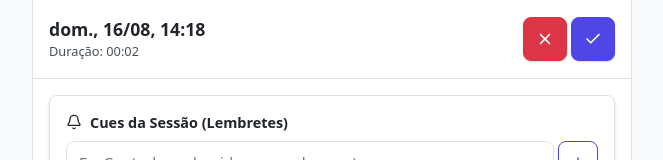
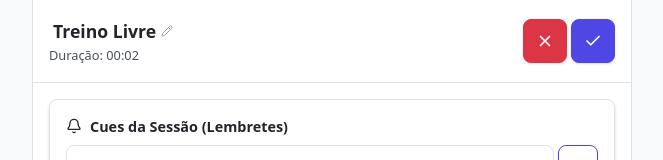
Before and after one commit to DeividSouSan/meu-treino, a React (Vite) app: page / in a window 1280 px wide. Both pictures are taken after a click on the button "Criar primeiro treino". Shown: the top 160 px of the page, without its empty margins (308-971 px from the left). Built offline with nearby package versions, Linux system fonts and the light colour scheme.

Commit message:
feat(treino): adiciona edição inline do nome do treino no cabeçalho

```diff
--- a/src/components/active-workout/ActiveWorkoutHeader.tsx
+++ b/src/components/active-workout/ActiveWorkoutHeader.tsx
@@ -1,8 +1,8 @@
-import { useState } from 'react';
+import { useState, useEffect } from 'react';
 import type { WorkoutSession } from '../../types/workout';
 import type { UseStopwatchResult } from '../../hooks/useStopwatch';
 import { MtButton, MtConfirmDialog } from '../ui';
-import { X, Check } from 'lucide-react';
+import { X, Check, Pencil } from 'lucide-react';
 
 export interface ActiveWorkoutHeaderProps {
   /**
@@ -26,6 +26,11 @@ export interface ActiveWorkoutHeaderProps {
    * Ação disparada pelo botão de cancelar. Também exige confirmação.
    */
   onCancel: () => void;
+  /**
+   * Chamado quando o usuário confirma a edição do nome (blur ou Enter).
+   * O header garante que o valor enviado não é vazio antes de chamar.
+   */
+  onRenameSession: (newName: string) => void;
 }
 
 /**
@@ -33,7 +38,10 @@ export interface ActiveWorkoutHeaderProps {
  *
  * É autocontido quanto à interação: ele pergunta confirmação ao usuário
  * (Salvar/Encerrar e Cancelar) antes de delegar para os callbacks recebidos.
- * Assim a única regra de "ação acidental precisa de confirmação" vive aqui.
+ * O nome do treino é editável inline — tocar no título ou no ícone de lápis
+ * ativa um input. Ao perder o foco (blur) ou pressionar Enter, o nome é salvo;
+ * se ficar vazio, o último nome válido é restaurado silenciosamente.
+ * Escape descarta a edição sem salvar.
  */
 export function ActiveWorkoutHeader({
   session,
@@ -41,17 +49,44 @@ export function ActiveWorkoutHeader({
   durationStopwatch,
   onSaveOrFinish,
   onCancel,
+  onRenameSession,
 }: ActiveWorkoutHeaderProps) {
   const [isCancelDialogOpen, setIsCancelDialogOpen] = useState(false);
   const [isSaveDialogOpen, setIsSaveDialogOpen] = useState(false);
+  const [isEditingName, setIsEditingName] = useState(false);
+  const [draftName, setDraftName] = useState(session.name);
 
-  const formattedDate = new Date(session.date).toLocaleDateString('pt-BR', {
-    weekday: 'short',
-    day: '2-digit',
-    month: '2-digit',
-    hour: '2-digit',
-    minute: '2-digit',
-  });
+  /**
+   * Sincroniza o rascunho do nome quando a sessão muda externamente
+   * (ex: ao abrir um treino salvo no modo de edição).
+   */
+  useEffect(() => {
+    setDraftName(session.name);
+  }, [session.name]);
+
+
+  /**
+   * Valida e persiste o nome rascunho ao sair do campo.
+   * Se o valor trimado for vazio, restaura silenciosamente o último nome válido.
+   */
+  const commitName = () => {
+    const trimmedName = draftName.trim();
+    if (trimmedName === '') {
+      setDraftName(session.name);
+    } else if (trimmedName !== session.name) {
+      onRenameSession(trimmedName);
+    }
+    setIsEditingName(false);
+  };
+
+  const handleNameKeyDown = (event: React.KeyboardEvent<HTMLInputElement>) => {
+    if (event.key === 'Enter') {
+      commitName();
+    } else if (event.key === 'Escape') {
+      setDraftName(session.name);
+      setIsEditingName(false);
+    }
+  };
 
   const handleConfirmCancel = () => {
     setIsCancelDialogOpen(false);
@@ -76,15 +111,35 @@ export function ActiveWorkoutHeader({
   return (
     <>
       <header>
-        <div>
-          <h1 style={{ fontSize: '1.1rem' }}>
-            {formattedDate}
-          </h1>
+        <div style={{ flex: 1, minWidth: 0, overflow: 'hidden' }}>
+          {isEditingName ? (
+            <input
+              className="workout-name-input"
+              value={draftName}
+              onChange={(event) => setDraftName(event.target.value)}
+              onBlur={commitName}
+              onKeyDown={handleNameKeyDown}
+              maxLength={40}
+              // eslint-disable-next-line jsx-a11y/no-autofocus
+              autoFocus
+              aria-label="Nome do treino"
+            />
+          ) : (
+            <h1
+              className="workout-name-display"
+              onClick={() => setIsEditingName(true)}
+              title="Tocar para renomear"
+              style={{ fontSize: '1.1rem' }}
+            >
+              {session.name}
+              <Pencil size={12} style={{ marginLeft: '5px', opacity: 0.45, flexShrink: 0 }} />
+            </h1>
+          )}
           <span className="text-secondary" style={{ fontSize: '0.8rem', display: 'block' }}>
             {isEditing ? 'Modo Edição' : `Duração: ${formatTimerValue(durationStopwatch.seconds)}`}
           </span>
         </div>
-        <div style={{ display: 'flex', gap: 'var(--spacing-xs)' }}>
+        <div style={{ display: 'flex', gap: 'var(--spacing-xs)', flexShrink: 0 }}>
           <MtButton
             size="small"
             variant="danger"
--- a/src/index.css
+++ b/src/index.css
@@ -48,8 +48,9 @@ body {
   border-left: 1px solid var(--border-color);
   border-right: 1px solid var(--border-color);
   position: relative;
-  padding-bottom: 90px;
+  padding-bottom: 100px;
 }
+
 
 /* Base Layouts */
 header {
@@ -242,6 +243,57 @@ label {
   box-shadow: 0 4px 6px rgba(142, 141, 141, 0.5);
   border-color: rgba(142, 141, 141, 0.5);
   transform: translateY(-2px);
+}
+
+.active-workout-card:focus-visible {
+  outline: 2px solid var(--warning-color);
+  outline-offset: 2px;
+}
+
+.active-workout-card:active {
+  transform: scale(0.99);
+}
+
+/* -------------------------------------------------------
+   Inline edit de nome do treino no cabeçalho
+   ------------------------------------------------------- */
+
+/* Título clicável que ativa a edição inline */
+.workout-name-display {
+  display: inline-flex;
+  align-items: center;
+  margin: 0;
+  padding: 2px 4px;
+  border-radius: 4px;
+  cursor: pointer;
+  max-width: 100%;
+  overflow: hidden;
+  text-overflow: ellipsis;
+  white-space: nowrap;
+  transition: background 0.15s ease;
+  user-select: none;
+  -webkit-user-select: none;
+}
+
+.workout-name-display:hover {
+  background: rgba(0, 0, 0, 0.05);
+}
+
+/* Campo de texto ativo durante edição inline do nome */
+.workout-name-input {
+  font-size: 1.1rem;
+  font-weight: 700;
+  font-family: inherit;
+  color: var(--color-text);
+  background: rgba(0, 0, 0, 0.06);
+  border: none;
+  border-radius: 4px;
+  padding: 2px 6px;
+  width: 100%;
+  min-width: 0;
+  outline: none;
+  box-shadow: 0 0 0 2px var(--color-primary);
+  line-height: 1.3;
 }
 
 .workout-history-item__header {
--- a/src/views/ActiveWorkoutView/ActiveWorkoutView.tsx
+++ b/src/views/ActiveWorkoutView/ActiveWorkoutView.tsx
@@ -32,6 +32,7 @@ export function ActiveWorkoutView() {
     deleteExercise,
     saveOrFinish,
     cancel,
+    renameSession,
   } = useActiveWorkoutScreen();
 
   /**
@@ -89,6 +90,7 @@ export function ActiveWorkoutView() {
           cancel();
           navigateToHistory();
         }}
+        onRenameSession={renameSession}
       />
 
       <main style={{ paddingBottom: currentExerciseId ? '20px' : '120px' }}>
--- a/src/views/ActiveWorkoutView/useActiveWorkoutScreen.ts
+++ b/src/views/ActiveWorkoutView/useActiveWorkoutScreen.ts
@@ -50,6 +50,11 @@ export interface UseActiveWorkoutScreenResult {
    * Cancela a sessão atual, descartando alterações não salvas.
    */
   cancel: () => void;
+  /**
+   * Atualiza o nome da sessão ativa ou em edição.
+   * O valor é trimado internamente; se vazio, a chamada é ignorada.
+   */
+  renameSession: (newName: string) => void;
 }
 
 /**
@@ -168,6 +173,17 @@ export function useActiveWorkoutScreen(): UseActiveWorkoutScreenResult {
     cancelActiveWorkout();
   }, [cancelActiveWorkout]);
 
+  /**
+   * Atualiza o nome da sessão ativa ou em edição.
+   * Ignora valores vazios ou compostos apenas por espaços.
+   */
+  const renameSession = useCallback((newName: string) => {
+    if (!session) return;
+    const trimmedName = newName.trim();
+    if (!trimmedName) return;
+    updateSession({ ...session, name: trimmedName });
+  }, [session, updateSession]);
+
   return useMemo(() => ({
     session: session!,
     isEditing,
@@ -180,6 +196,7 @@ export function useActiveWorkoutScreen(): UseActiveWorkoutScreenResult {
     deleteExercise,
     saveOrFinish,
     cancel,
+    renameSession,
   }), [
     session,
     isEditing,
@@ -192,5 +209,6 @@ export function useActiveWorkoutScreen(): UseActiveWorkoutScreenResult {
     deleteExercise,
     saveOrFinish,
     cancel,
+    renameSession,
   ]);
 }
```
